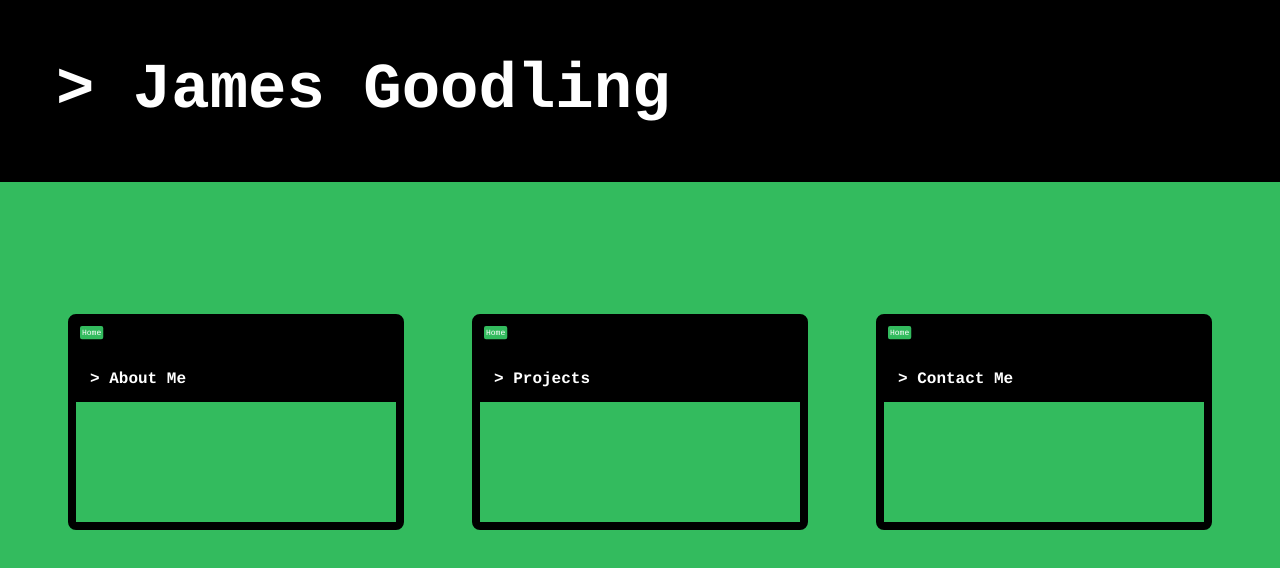
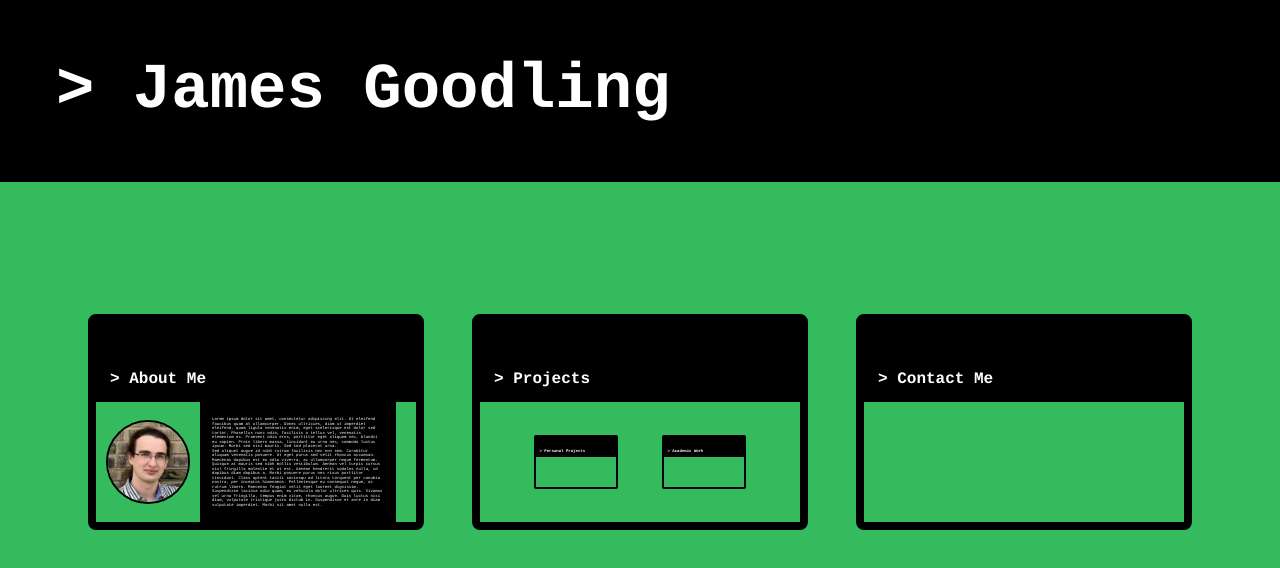
Before and after one commit to Clay-Goodling/Clay-Goodling.github.io, a plain HTML site: page index.html in a window 1280 px wide. Shown: the part 138-706 px from the top of the page. Drawn offline with nearby package versions, Linux system fonts and the light colour scheme.

Commit message:
about setup

```diff
--- a/static/css/style.css
+++ b/static/css/style.css
@@ -5,11 +5,26 @@ body {
   font-family: "Courier", monospace;
 }
 
-h1 {
-  font-size: 8vh;
-  margin: 0;
-  margin-top: auto;
-  padding: 5vh;
+.frame {
+  width: 100vw;
+  height: 100vh;
+  margin: 0px;
+  padding: 0px;
+}
+
+.active {
+  transform: scale(1);
+  position: absolute;
+  left: 0;
+  top: 0;
+  z-index: 1;
+}
+
+.mini {
+  transform: scale(0.25);
+  transform-origin: top left;
+  user-select: none;
+  z-index: -1;
 }
 
 .title {
@@ -23,17 +38,50 @@ h1 {
   align-items: flex-start;
 }
 
+.button {
+  background-color: #33bb5e;
+  border: 1vh solid #33bb5e;
+  border-radius: 1vh;
+  font-size: 4vh;
+  user-select: none;
+}
+
+.active .button {
+  display: inline-block;
+}
+
+.mini .button {
+  display: none;
+}
+
+h1 {
+  font-size: 8vh;
+  margin: 0;
+  margin-top: auto;
+  padding: 5vh;
+}
+
 .content {
   background-color: #33bb5e;
-  height: 60vh;
+  height: 50vh;
   margin: 0px;
+  padding: 5vh;
   display: flex;
   flex-direction: row;
   justify-content: space-evenly;
   align-items: center;
 }
 
-.container {
+.textbox {
+  background-color: black;
+  color: white;
+  border: 1vh solid black;
+  border-radius: 1vh;
+  padding: 5vh;
+  margin: 5vh;
+}
+
+.frame-container {
   background-color: black;
   height: 25vh;
   width: 25vw;
@@ -42,33 +90,9 @@ h1 {
   border-radius: 1vh;
 }
 
-.frame {
-  width: 100vw;
-  height: 100vh;
-  margin: 0px;
-  padding: 0px;
-  position: absolute;
-  transform: scale(0.25);
-  transform-origin: top left;
+img {
+  width: 40vh;
+  height: 40vh;
+  border: 1vh solid black;
+  border-radius: 50%;
 }
-
-.button {
-  display: none;
-  background-color: #33bb5e;
-  border: 1vh solid #33bb5e;
-  border-radius: 1vh;
-  font-size: 4vh;
-  user-select: none;
-}
-
-.active {
-  transform: scale(1);
-  position: absolute;
-  left: 0;
-  top: 0;
-  z-index: 1;
-}
-
-.active .button {
-  display: inline-block;
-}
--- a/static/js/src.js
+++ b/static/js/src.js
@@ -4,9 +4,28 @@ class BackButton {
       .classed("button", true)
       .text(text)
       .on("click", function (e) {
-        elem.classed("active", false);
+        elem.classed("active", false)
+          .classed("mini", true);
         e.stopPropagation();
       })
+  }
+}
+
+class TextBox {
+  constructor(path) {
+    this.elem = d3.select(document.createElement('div'))
+      .classed("textbox", true);
+
+    fetch(path)
+      .then(r => r.text())
+      .then(d => this.elem.append("p").html(d));
+  }
+}
+
+class Image {
+  constructor(path) {
+    this.elem = d3.select(document.createElement('img'))
+    .attr("src", path);
   }
 }
 
@@ -15,13 +34,16 @@ class Page {
     this.elem = d3.select(document.createElement('div'))
       .classed("frame", true);
 
-    if (active) {
-      this.elem.classed("active", true);
-    }
+    this.elem.classed("active", active)
+      .classed("mini", !active);
 
     this.head = this.elem.append("div")
       .attr("class", "title")
-      .on("click", () => this.elem.classed("active", true));
+      .on("click", () =>
+        (this.parent != null && this.parent.classed("active"))
+        ? this.elem.classed("active", true).classed("mini", false)
+        : null
+      );
 
     if (back != null) {
       let back_button = new BackButton(back, this.elem);
@@ -37,9 +59,19 @@ class Page {
 
   addSubPage(page) {
     let container = this.content.append("div")
-      .classed("container", true);
+      .classed("frame-container", true);
 
     container.node().appendChild(page.elem.node());
+
+    page.parent = this.elem;
+  }
+
+  addText(path) {
+    this.content.node().appendChild(new TextBox(path).elem.node());
+  }
+
+  addImage(path) {
+    this.content.node().appendChild(new Image(path).elem.node());
   }
 }
 
@@ -52,52 +84,18 @@ function main() {
   let about = new Page("About Me", back="Home");
   main.addSubPage(about);
 
+  about.addImage("static/img/James_Goodling_2022.jpg")
+  about.addText('static/text/bio.txt');
+
   let projects = new Page("Projects", back="Home");
   main.addSubPage(projects);
+
+  let personalProjects = new Page("Personal Projects", back="Projects");
+  projects.addSubPage(personalProjects);
+
+  let academicWork = new Page("Academic Work", back="Projects");
+  projects.addSubPage(academicWork);
 
   let contact = new Page("Contact Me", back="Home");
   main.addSubPage(contact);
 }
-
-// function main() {
-//   let body = d3.select("#body");
-
-//   let title = body.append("div")
-//     .attr("class", "title")
-//     .append("h1")
-//     .text("> James Goodling");
-
-//   let content = body.append("div")
-//     .attr("class", "content");
-
-//   let about = content.append("div")
-//     .attr("class", "container");
-
-//   let frame = about.append("div")
-//     .attr("class", "frame")
-//     .on("click", function(){d3.select(this).attr("class", "active")});
-
-//   frame.append("div")
-//     .attr("class", "title")
-//     .append("h1")
-//       .text("> James Goodling 2");
-
-//   let i_content = frame.append("div")
-//     .attr("class", "content")
-//     .append("div")
-//       .attr("class", "container");
-
-//   let i_frame = i_content.append("div")
-//     .attr("class", "frame")
-//     .on("click", function(){d3.select(this).attr("class", "active")});
-
-//   i_frame.append("div")
-//     .attr("class", "title")
-//     .append("h1")
-//       .text("> James Goodling 3");
-
-//   i_frame.append("div")
-//     .attr("class", "content")
-//     .append("div")
-//       .attr("class", "container");
-// }
```
Also changed, not shown: static/img/James_Goodling_2022.jpg (added), static/text/bio.txt (added).
